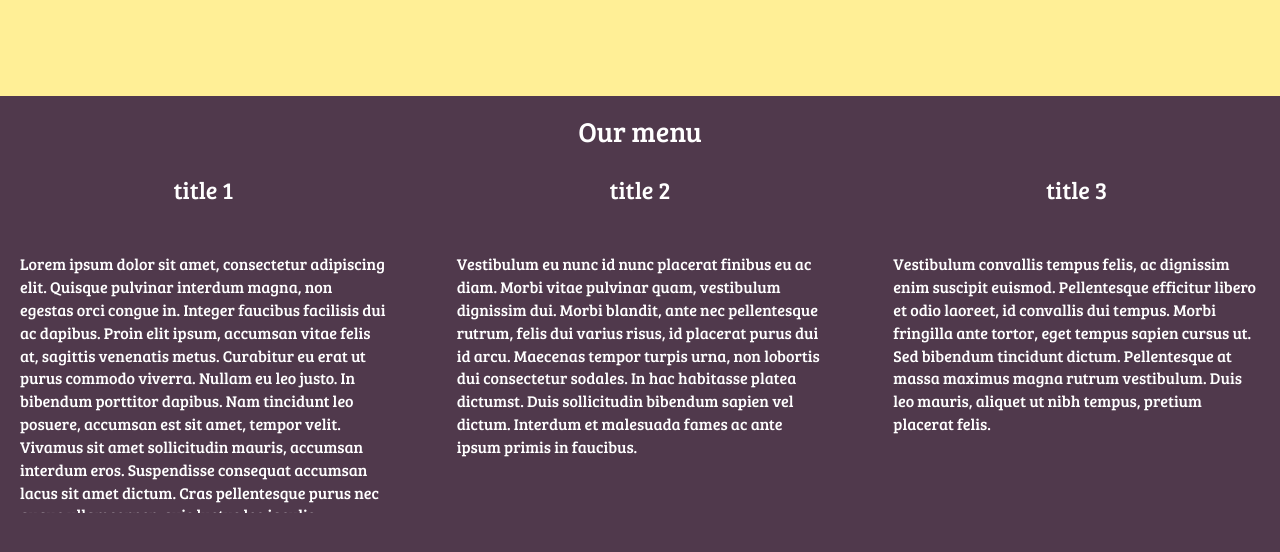
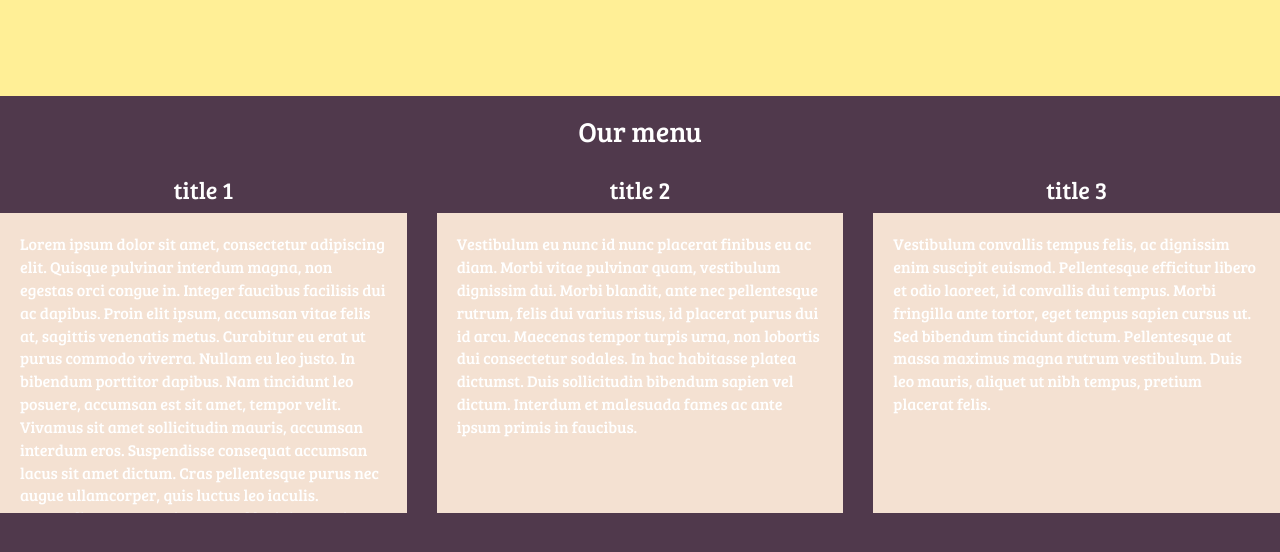
Before and after one commit to ancsa-doe/coursera, a plain HTML site: page module_3_solution/index.html in a window 1280 px wide. Shown: the part 74-626 px from the top of the page. Drawn offline with nearby package versions, Linux system fonts and the light colour scheme; a script that the page names is missing; files whose address does not match are found by name.

Commit message:
Update styles.css

```diff
--- a/module_3_solution/css/styles.css
+++ b/module_3_solution/css/styles.css
@@ -134,10 +134,11 @@ section {
 }
 
 p {
-  padding: 40px 20px 20px 20px;
+  padding: 20px;
   text-align: left;
   height: 300px;
   overflow: auto;
+  background: #f4e1d2;
 }
 
 h1 {
```
